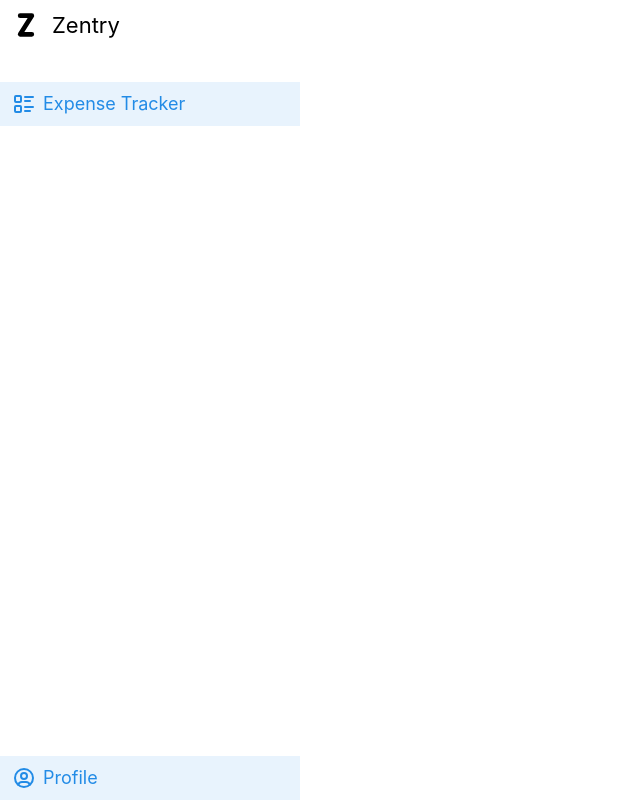
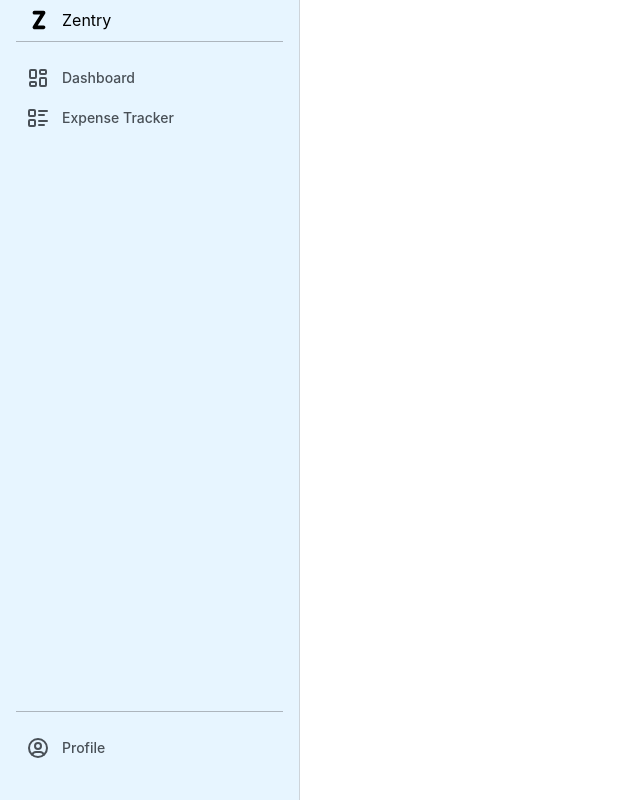
Before and after one commit to tinonion/finance-tracker, a React (Vite) app in the folder frontend/: page / in a window 1280 px wide. Shown: the whole page, without its empty margins (0-640 px from the left). Built offline with nearby package versions, Linux system fonts and the light colour scheme.

Commit message:
CSS stylesheet for nav bar

```diff
--- a/frontend/src/App.tsx
+++ b/frontend/src/App.tsx
@@ -6,7 +6,7 @@ import { theme } from './theme';
 
 export default function App() {
   return (
-    <MantineProvider theme={theme}>
+    <MantineProvider theme={theme} defaultColorScheme='light'>
       <Router />
     </MantineProvider>
   );
--- /dev/null
+++ b/frontend/src/components/NavBar/NavBar.module.css
@@ -0,0 +1,32 @@
+.navbar {
+  background-color: var(--mantine-primary-color-0);
+  height: 100%;
+  width: 300px;
+  padding: var(--mantine-spacing-md);
+  padding-top: 0;
+  display: flex;
+  flex-direction: column;
+  border-right: 1px solid light-dark(var(--mantine-color-gray-4), var(--mantine-color-dark-4));
+}
+
+.section {
+  padding-top: var(--mantine-spacing-md);
+  padding-bottom: var(--mantine-spacing-md);
+
+}
+
+.sectionBorder {
+  border-bottom: 1px solid light-dark(var(--mantine-color-gray-5), var(--mantine-color-dark-6));
+
+}
+
+.mainLink {
+  display: flex;
+  align-items: center;
+  width: 100%;
+  font-size: var(--mantine-font-size-xs);
+  padding: 8px var(--mantine-spacing-xs);
+  border-radius: var(--mantine-radius-sm);
+  font-weight: 500;
+  color: light-dark(var(--mantine-color-gray-7), var(--mantine-color-dark-0));
+}
--- /dev/null
+++ b/frontend/src/components/NavBar/NavBar.tsx
@@ -0,0 +1,73 @@
+import { Container, Flex, TableOfContents } from '@mantine/core';
+import { ColorSchemeToggle } from '../components/ColorSchemeToggle/ColorSchemeToggle';
+import { useState } from 'react';
+import { Icon, IconLayoutDashboard, IconLetterZ, IconListDetails, IconUserCircle } from '@tabler/icons-react';
+import { Box, NavLink } from '@mantine/core';
+import React from 'react';
+import classes from './NavBar.module.css';
+
+const navBarProps = (icon: Icon, label: string) => {
+  return {
+    href:"#required-for-focus",
+    key:label,
+    label:label,
+    leftSection: React.createElement(icon, {size: 24, stroke: 2})
+    }
+}
+
+const pagesSectionLinks = [
+  { icon: IconLayoutDashboard, label: 'Dashboard' },
+  { icon: IconListDetails, label: 'Expense Tracker' },
+];
+
+const profileSectionLinks = [
+  { icon: IconUserCircle, label: 'Profile'}
+];
+
+export function NavBar() {
+  const [active, setActive] = useState("");
+
+  const topItems = pagesSectionLinks.map((item, index) => (
+    <NavLink
+      className={classes.mainLink}
+      {...navBarProps(item.icon, item.label)}
+      active={item.label === active}
+      onClick={() => setActive(item.label)}
+    />
+  ));
+
+  const bottomItems = profileSectionLinks.map((item, index) => (
+    <NavLink
+      className={classes.mainLink}
+      {...navBarProps(IconUserCircle, "Profile")}
+      active={item.label === active}
+      onClick={() => setActive(item.label)}
+    />
+  ));
+
+  return (
+      <Flex className={classes.navbar}>
+          <NavLink
+            styles={{
+              label: { textDecoration: "bold", fontSize: 16}
+            }}
+            href="#required-for-focus"
+            key={"title-link"}
+            active={false}
+            label={"Zentry"}
+            leftSection={<IconLetterZ size={22} stroke={4} />}
+            onClick={() => {}}
+          />
+        <div className={classes.sectionBorder} />
+        <Flex styles={{ root: {alignContent: "start", flexGrow: 1}}} direction="column" justify="space-between">
+          <div className={classes.section}>
+            <Box>{topItems}</Box>
+          </div>
+          <div>
+            <div className={classes.sectionBorder}/>
+            <Box className={classes.section}>{bottomItems}</Box>
+          </div>
+       </Flex>
+      </Flex>
+  );
+}
--- a/frontend/src/pages/Home.page.tsx
+++ b/frontend/src/pages/Home.page.tsx
@@ -1,72 +1,6 @@
-import { Container, Flex, TableOfContents } from '@mantine/core';
-import { ColorSchemeToggle } from '../components/ColorSchemeToggle/ColorSchemeToggle';
-import { Welcome } from '../components/Welcome/Welcome';
-import { useState } from 'react';
-import { Icon, IconLetterZ, IconListDetails, IconUserCircle } from '@tabler/icons-react';
-import { Box, NavLink } from '@mantine/core';
 import React from 'react';
-
-const navBarProps = (icon: Icon, label: string) => {
-  return {
-    styles:{
-      root: {},
-      section: {marginRight: "7px"},
-      label: { fontSize: 18 }
-    },
-    href:"#required-for-focus",
-    key:label,
-    label:label,
-    leftSection: React.createElement(icon, {size: 24, stroke: 2})
-    }
-}
-
-const topNavData = [
-  { icon: IconListDetails, label: 'Expense Tracker' },
-];
-
-const bottomNavData = [
-  { icon: IconUserCircle, label: 'Profile'}
-];
+import { NavBar } from '@/components/NavBar/NavBar';
 
 export function HomePage() {
-  const [active, setActive] = useState(0);
-
-  const topItems = topNavData.map((item, index) => (
-    <NavLink
-      {...navBarProps(IconListDetails, "Expense Tracker")}
-      active={index === active}
-      onClick={() => setActive(index)}
-    />
-  ));
-
-  const bottomItems = bottomNavData.map((item, index) => (
-    <NavLink
-      {...navBarProps(IconUserCircle, "Profile")}
-      active={index === active}
-      onClick={() => setActive(index)}
-    />
-  ));
-
-  return (
-    <>
-      <Flex styles={{ root: {height: "100%"}}} direction="column">
-        <NavLink
-          styles={{
-            label: { textDecoration: "bold", fontSize: 22}
-          }}
-          href="#required-for-focus"
-          key={"title-link"}
-          active={false}
-          label={"Zentry"}
-          leftSection={<IconLetterZ size={28} stroke={4} />}
-          onClick={() => {}}
-        />
-        <Box h="xl"/>
-        <Flex styles={{ root: {width: "300px", alignContent: "start", flexGrow: 1}}} direction="column" justify="space-between">
-          <Box>{topItems}</Box>
-          <Box>{bottomItems}</Box>
-        </Flex>
-      </Flex>
-    </>
-  );
+  return <NavBar/>;
 }
```
